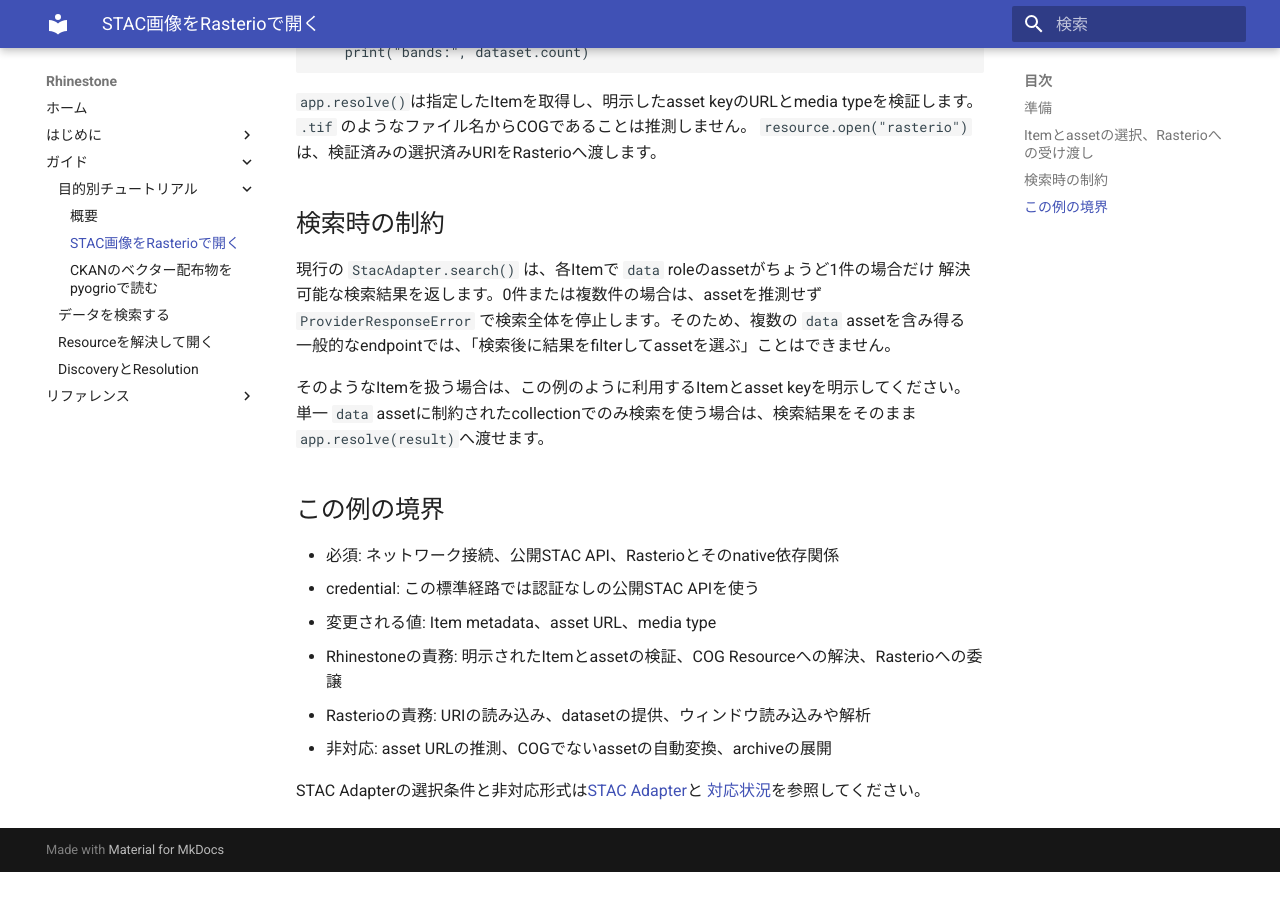
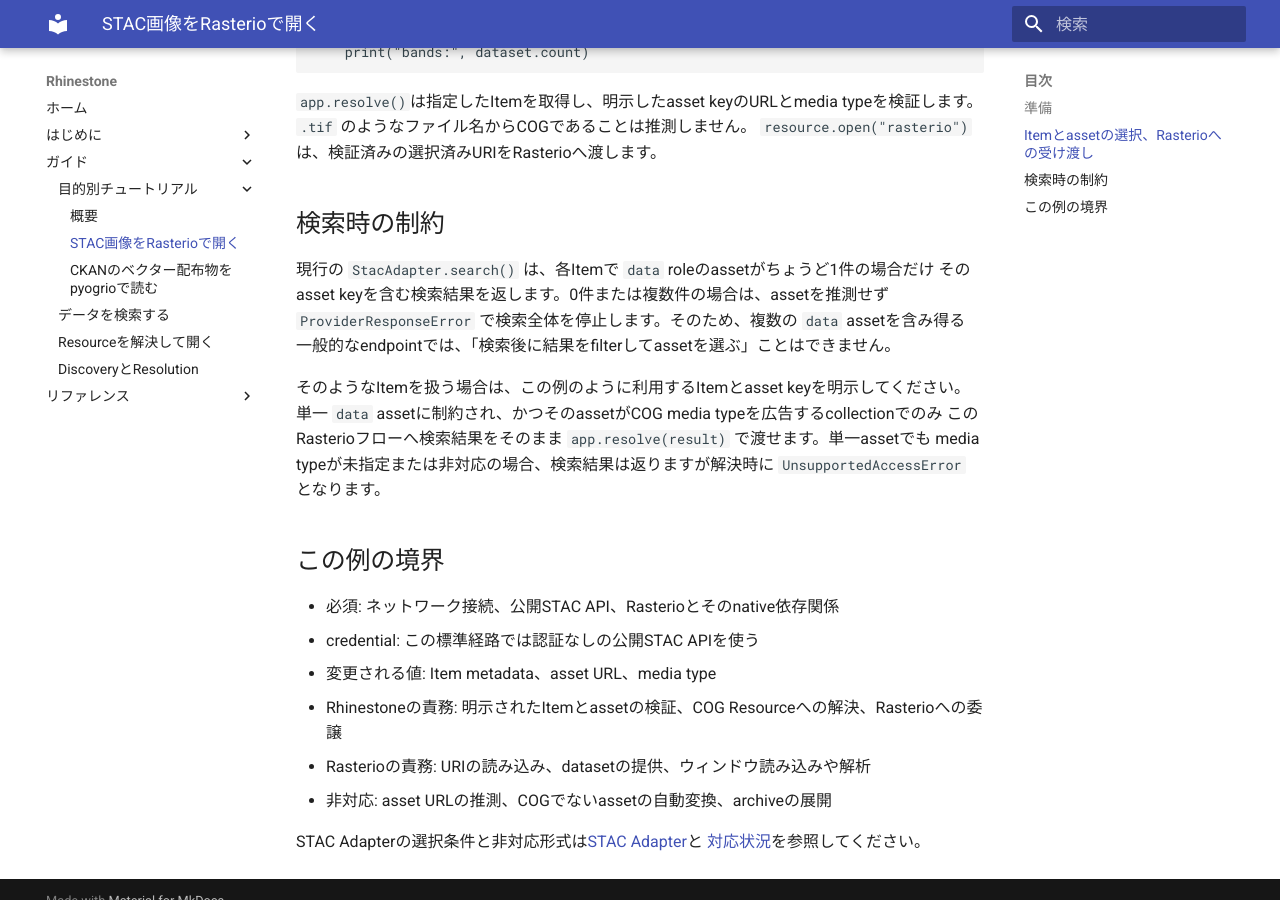
Before and after one commit to u-kitazawa/rhinestone, an MkDocs documentation site: the page built from docs/tutorials/stac-rasterio.md, in a window 1280 px wide and 900 px high, scrolled down 1418 px. Built offline with MkDocs 1.6.1 and Material for MkDocs 9.7.7, drawn with Linux system fonts in a browser that asks for light colours; before the commit the page ends 2290 px from its top, so only the background shows below that.

Commit message:
docs: clarify STAC search resolution requirements

```diff
--- a/docs/tutorials/stac-rasterio.md
+++ b/docs/tutorials/stac-rasterio.md
@@ -72,13 +72,15 @@ with resource.open("rasterio") as dataset:
 ## 検索時の制約
 
 現行の `StacAdapter.search()` は、各Itemで `data` roleのassetがちょうど1件の場合だけ
-解決可能な検索結果を返します。0件または複数件の場合は、assetを推測せず
+そのasset keyを含む検索結果を返します。0件または複数件の場合は、assetを推測せず
 `ProviderResponseError` で検索全体を停止します。そのため、複数の `data` assetを含み得る
 一般的なendpointでは、「検索後に結果をfilterしてassetを選ぶ」ことはできません。
 
 そのようなItemを扱う場合は、この例のように利用するItemとasset keyを明示してください。
-単一 `data` assetに制約されたcollectionでのみ検索を使う場合は、検索結果をそのまま
-`app.resolve(result)`へ渡せます。
+単一 `data` assetに制約され、かつそのassetがCOG media typeを広告するcollectionでのみ
+このRasterioフローへ検索結果をそのまま `app.resolve(result)` で渡せます。単一assetでも
+media typeが未指定または非対応の場合、検索結果は返りますが解決時に
+`UnsupportedAccessError` となります。
 
 ## この例の境界
 
```
Also changed, not shown: docs/compatibility.md (+1 -1 lines).
